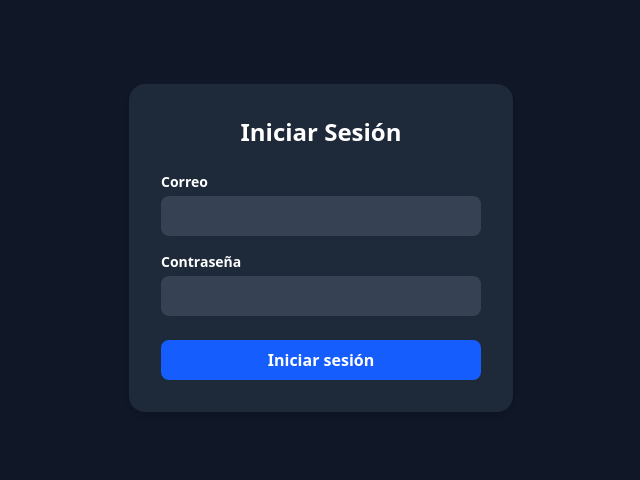
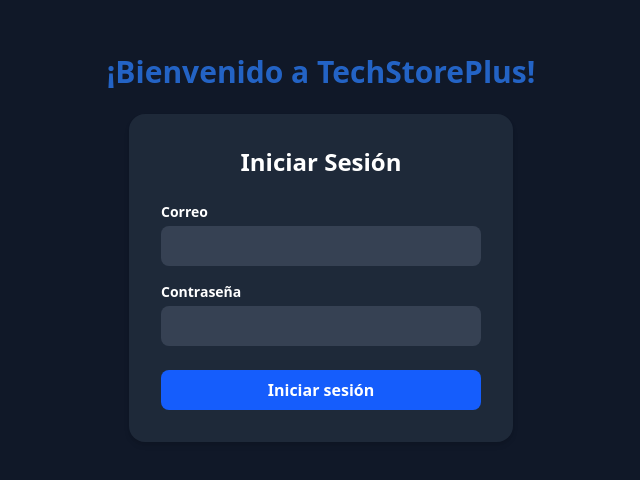
Before and after one commit to JavierOrdonez2001/Code-Generate, a React (Vite) app: page / in a window 1280 px wide. Shown: the part 184-664 px from the top of the page, without its empty margins (319-959 px from the left). Built offline with nearby package versions, Linux system fonts and the light colour scheme.

Commit message:
diseño modificado en /login

```diff
--- a/package.json
+++ b/package.json
@@ -19,7 +19,6 @@
     "react": "^18.3.1",
     "react-dom": "^18.3.1",
     "react-router-dom": "^7.1.4",
-    "tailwindcss": "^4.0.1",
     "uuid": "^11.0.5"
   },
   "devDependencies": {
@@ -30,12 +29,13 @@
     "@types/react": "^18.3.18",
     "@types/react-dom": "^18.3.5",
     "@vitejs/plugin-react": "^4.3.4",
-    "autoprefixer": "^10.4.20",
+    "autoprefixer": "^10.4.21",
     "eslint": "^9.17.0",
     "eslint-plugin-react-hooks": "^5.0.0",
     "eslint-plugin-react-refresh": "^0.4.16",
     "globals": "^15.14.0",
-    "postcss": "^8.5.1",
+    "postcss": "^8.5.3",
+    "tailwindcss": "^4.1.4",
     "typescript": "~5.6.2",
     "typescript-eslint": "^8.18.2",
     "vite": "^6.0.5"
--- a/src/index.css
+++ b/src/index.css
@@ -1 +1,18 @@
 @import "tailwindcss";
+
+
+
+@keyframes fadeInUp {
+    from {
+      opacity: 0;
+      transform: translateY(20px);
+    }
+    to {
+      opacity: 1;
+      transform: translateY(0);
+    }
+  }
+
+  .fade-in-up {
+    animation: fadeInUp 0.5s ease-out;
+  }
--- a/src/pages/Login.tsx
+++ b/src/pages/Login.tsx
@@ -1,11 +1,15 @@
+function Login() {
 
 
 
-function Login(){
 
-    return(
-        <div className="flex justify-center items-center min-h-screen">
-        <form className="bg-gray-800 p-8 rounded-2xl shadow-md w-full max-w-sm">
+    return (
+      <div className="flex flex-col items-center justify-center min-h-screen text-white space-y-6">
+        <h1 className="text-3xl font-bold text-blue-500 animate-pulse">
+          ¡Bienvenido a TechStorePlus!
+        </h1>
+
+        <form className="bg-gray-800 p-8 rounded-2xl shadow-md w-full max-w-sm fade-in-up">
           <h2 className="text-2xl font-bold mb-6 text-center">Iniciar Sesión</h2>
 
           <div className="mb-4">
@@ -28,14 +32,13 @@
 
           <button
             type="submit"
-            className="w-full bg-blue-600 hover:bg-blue-700 text-white font-bold py-2 px-4 rounded-lg transition duration-200"
+            className="w-full bg-blue-600 hover:bg-blue-700 text-white font-bold py-2 px-4 rounded-lg transition duration-200 cursor-pointer"
           >
             Iniciar sesión
           </button>
         </form>
       </div>
     );
-}
+  }
 
-
-export default Login
+  export default Login;
```
Also changed, not shown: 1 other file (tests, documents, lock files or other folders).
